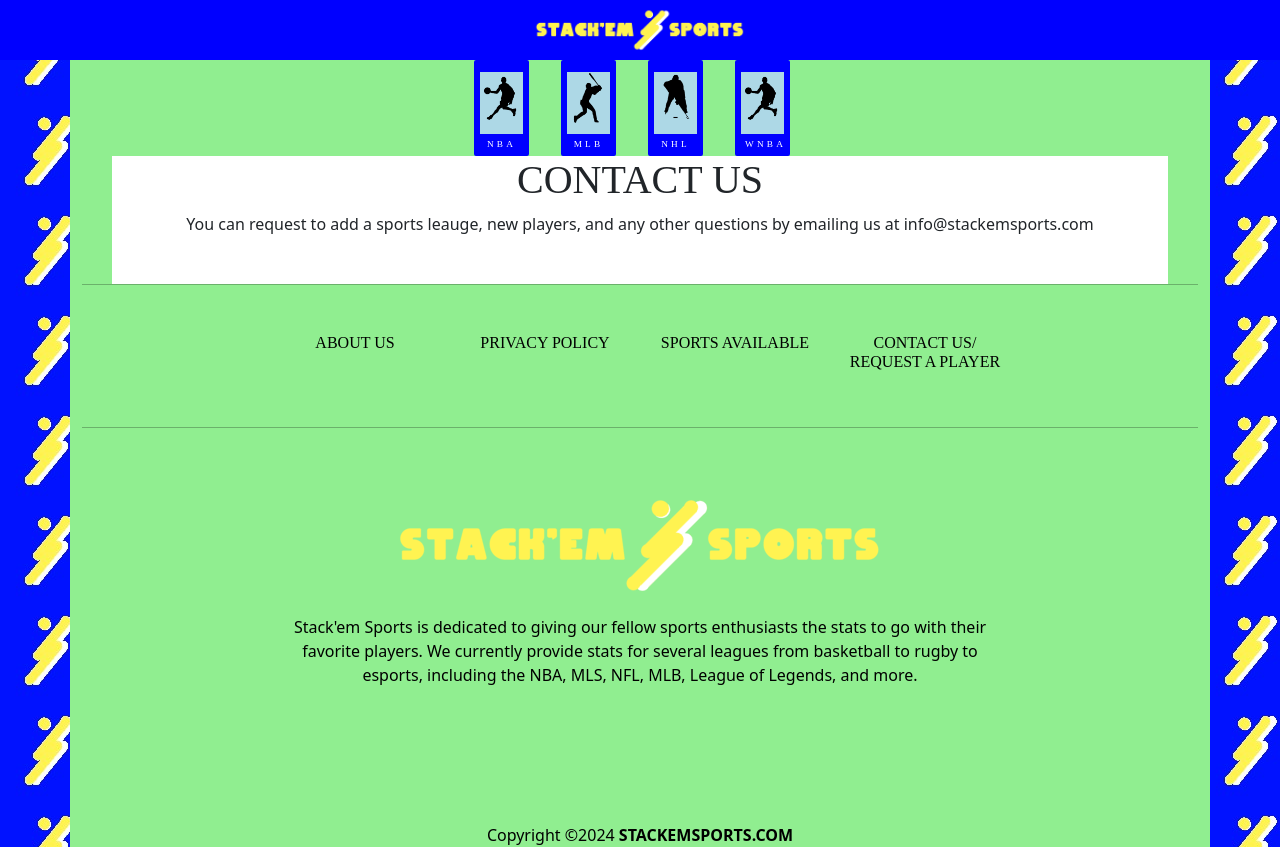
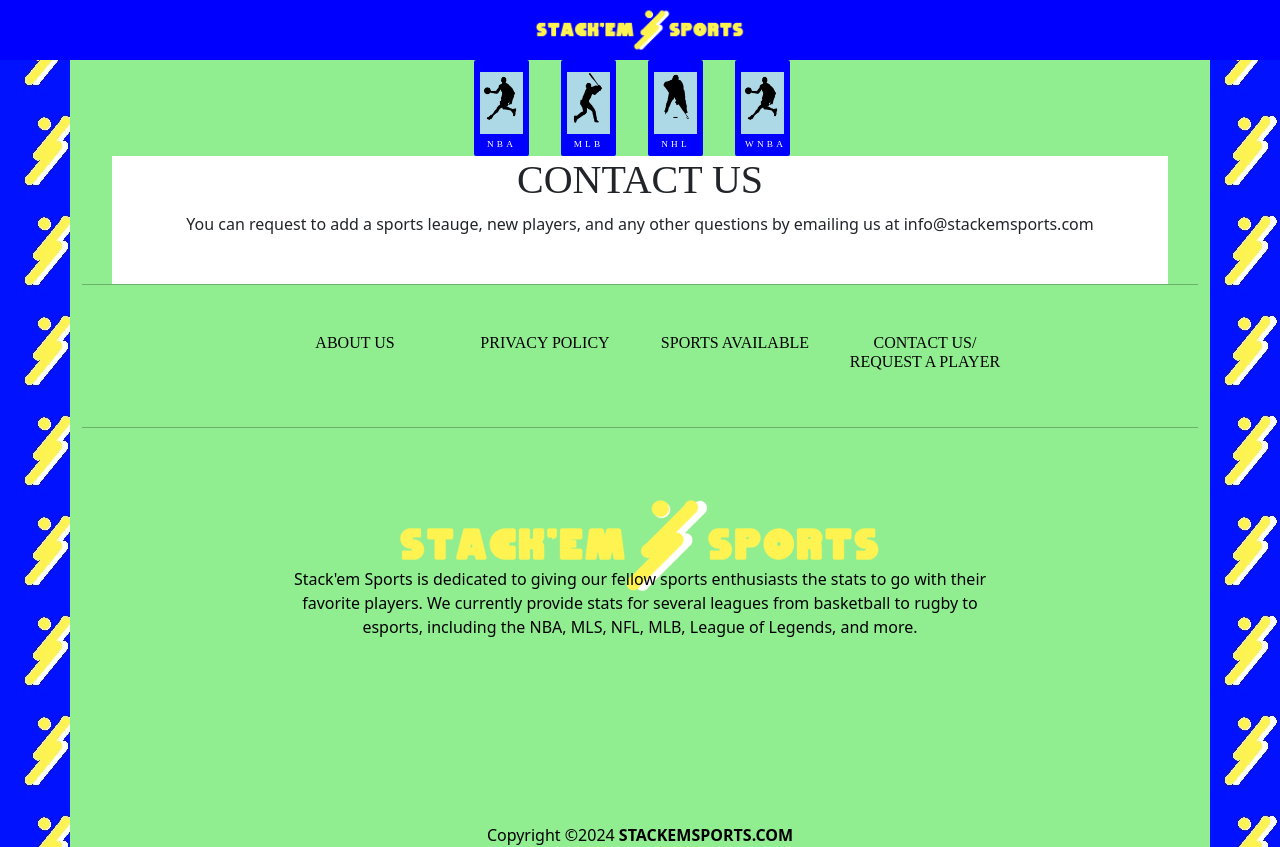
Before and after one commit to gitDeShaune/StackemSports, a React (Create React App) app in the folder client/: page /contact-us in a window 1280 px wide. Built offline with nearby package versions, Linux system fonts and the light colour scheme; a web font is replaced by a local one.

Commit message:
idk footer change scale logo

```diff
--- a/client/src/footer-style.css
+++ b/client/src/footer-style.css
@@ -76,12 +76,13 @@ footer .form-control {
 .logo-footer{
 	margin:auto;
 	width:70%;
-	object-fit:cover;
+	object-fit:contain;
+	height:40%;
 
 	//height:40%;
 }
 
 .logo-footer img{
 
-	object-fit:cover;
+	object-fit:contain;
 }
```
